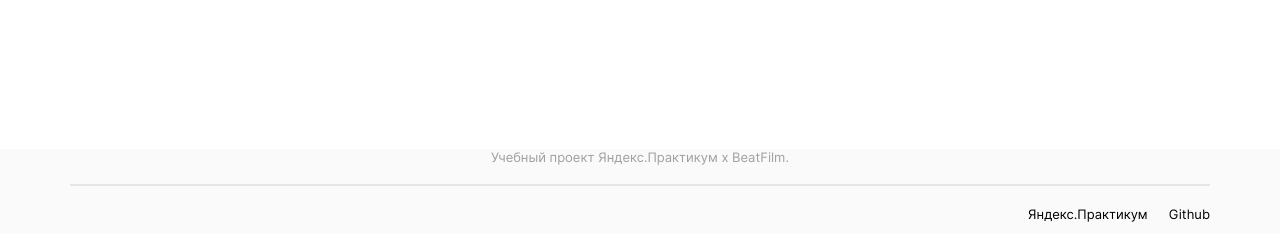
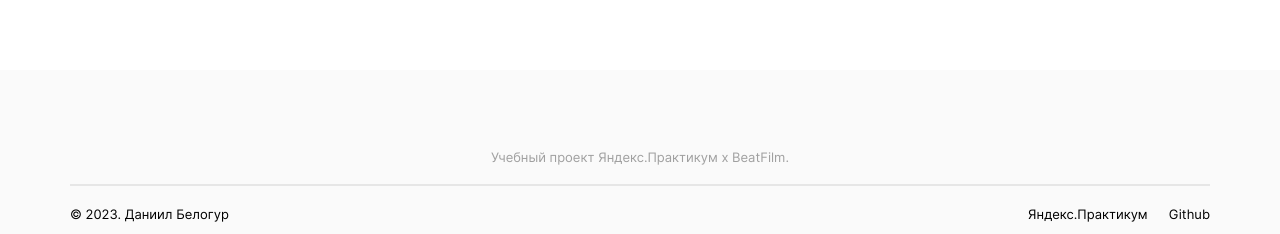
Before and after one commit to katokinawa/movies-explorer-frontend, a React (Create React App) app: page /movies in a window 1280 px wide. Shown: the part 1650-1884 px from the top of the page. Built offline with nearby package versions, Linux system fonts and the light colour scheme.

Commit message:
fix: footer

```diff
--- a/src/components/Footer/Footer.css
+++ b/src/components/Footer/Footer.css
@@ -32,6 +32,15 @@
 @media screen and (min-width: 767px) {
   .footer__main-title {
     margin: 79px 0 19px;
+    font-size: 13px;
+    line-height: 16px;
+  }
+}
+
+@media screen and (min-width: 1279px) {
+  .footer__main-title {
+    margin: 0;
+    padding: 79px 0 19px;
     font-size: 13px;
     line-height: 16px;
   }
```
